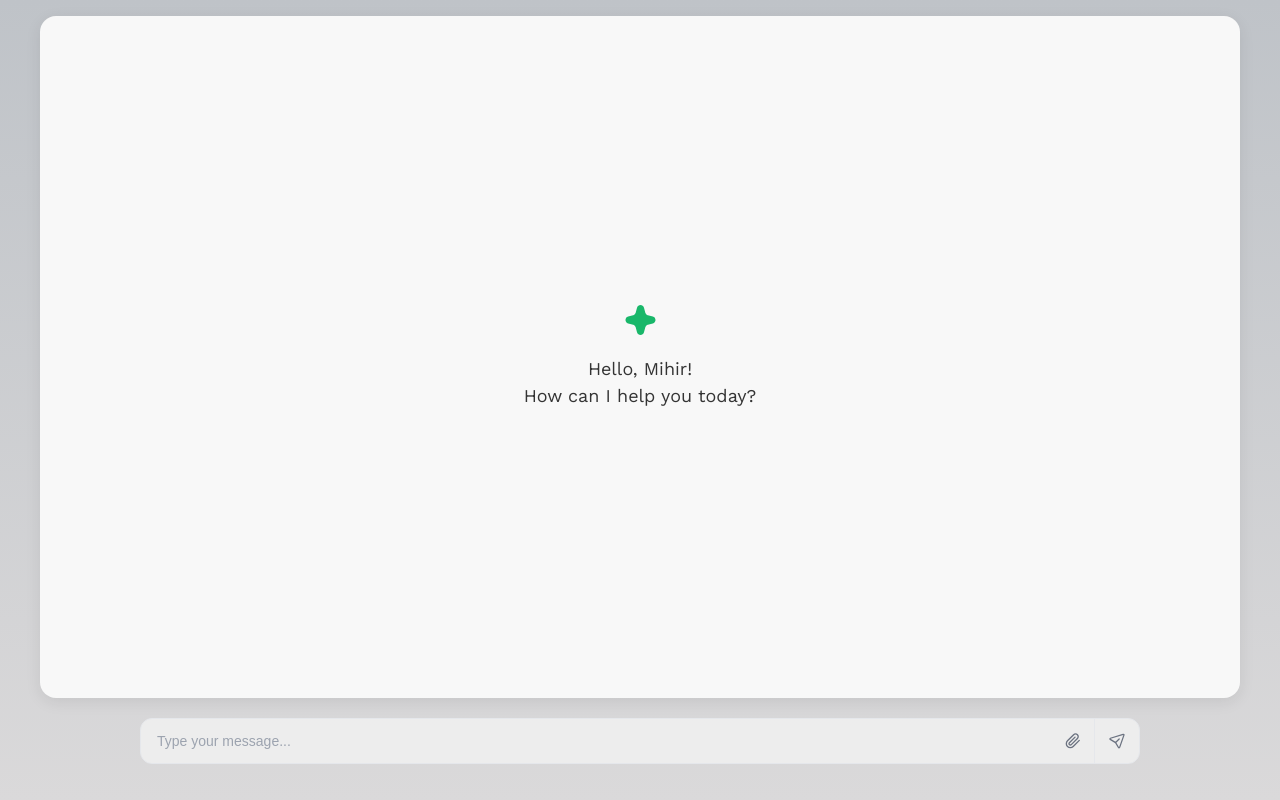
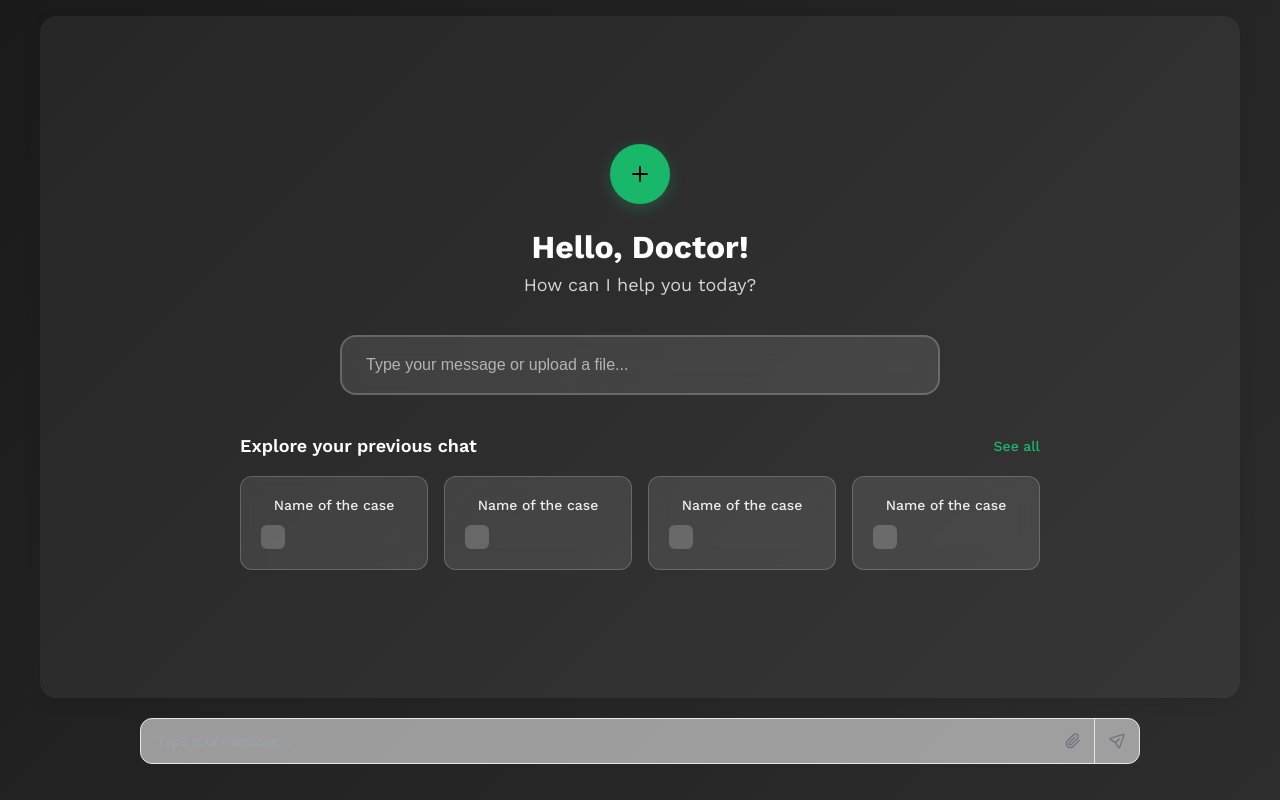
Before and after one commit to iamvikasraj/BDT, a plain HTML site: page index.html in a window 1280 px wide. Drawn offline with nearby package versions, Linux system fonts and the light colour scheme.

Commit message:
Implement new welcome state design with dark theme
- Added green plus icon in circular background
- Updated welcome text to 'Hello, Doctor!' with subtitle
- Created glassmorphism input field with backdrop blur
- Added 'Explore your previous chat' section with case cards
- Implemented dark gradient background theme
- Added interactive functionality for welcome input and chat cards
- Styled previous chat cards with hover effects
- Updated color scheme to match modern dark design

```diff
--- a/index.html
+++ b/index.html
@@ -16,8 +16,8 @@
             --color-primary-dark: #16A085;
 
             /* Background Colors */
-            --bg-main: linear-gradient(180deg, #BFC3C8 0%, #DAD9DA 100%);
-            --bg-container: #F8F8F8;
+            --bg-main: linear-gradient(135deg, #1a1a1a 0%, #2d2d2d 100%);
+            --bg-container: rgba(255, 255, 255, 0.05);
             --bg-left-top: rgba(245, 245, 245, 0.9);
             --bg-left-bottom: rgba(255, 255, 255, 0.9);
             --bg-input: rgba(255, 255, 255, 0.95);
@@ -108,16 +108,134 @@
             left: 0;
             right: 0;
             bottom: 0;
-        }
-
-        .welcome-section svg {
+            padding: 40px 20px;
+        }
+
+        .welcome-icon {
+            width: 60px;
+            height: 60px;
+            background: var(--color-primary);
+            border-radius: 50%;
+            display: flex;
+            align-items: center;
+            justify-content: center;
+            margin-bottom: 24px;
+            box-shadow: 0 4px 16px rgba(25, 183, 106, 0.3);
+        }
+
+        .welcome-icon svg {
+            width: 24px;
+            height: 24px;
+            fill: white;
+        }
+
+        .welcome-title {
+            font-size: 32px;
+            font-weight: 700;
+            color: white;
+            margin-bottom: 8px;
+        }
+
+        .welcome-subtitle {
+            font-size: 18px;
+            color: rgba(255, 255, 255, 0.8);
+            margin-bottom: 40px;
+            font-weight: 400;
+        }
+
+        .welcome-input {
+            width: 100%;
+            max-width: 600px;
+            height: 60px;
+            background: rgba(255, 255, 255, 0.1);
+            border: 2px solid rgba(255, 255, 255, 0.2);
+            border-radius: 16px;
+            padding: 0 24px;
+            font-size: 16px;
+            color: white;
+            backdrop-filter: blur(10px);
+            transition: all 0.3s ease;
+            margin-bottom: 40px;
+        }
+
+        .welcome-input::placeholder {
+            color: rgba(255, 255, 255, 0.6);
+        }
+
+        .welcome-input:focus {
+            outline: none;
+            border-color: var(--color-primary);
+            background: rgba(255, 255, 255, 0.15);
+        }
+
+        .previous-chat-section {
+            width: 100%;
+            max-width: 800px;
+        }
+
+        .previous-chat-header {
+            display: flex;
+            justify-content: space-between;
+            align-items: center;
             margin-bottom: 20px;
         }
 
-        .welcome-section p {
+        .previous-chat-title {
             font-size: 18px;
-            color: var(--text-secondary);
-            line-height: 1.5;
+            font-weight: 600;
+            color: white;
+        }
+
+        .see-all-link {
+            font-size: 14px;
+            color: var(--color-primary);
+            text-decoration: none;
+            font-weight: 500;
+            transition: color 0.3s ease;
+        }
+
+        .see-all-link:hover {
+            color: #16A085;
+        }
+
+        .previous-chat-cards {
+            display: grid;
+            grid-template-columns: repeat(auto-fit, minmax(180px, 1fr));
+            gap: 16px;
+        }
+
+        .chat-card {
+            background: rgba(255, 255, 255, 0.1);
+            border: 1px solid rgba(255, 255, 255, 0.2);
+            border-radius: 12px;
+            padding: 20px;
+            backdrop-filter: blur(10px);
+            transition: all 0.3s ease;
+            cursor: pointer;
+            position: relative;
+        }
+
+        .chat-card:hover {
+            background: rgba(255, 255, 255, 0.15);
+            transform: translateY(-2px);
+            box-shadow: 0 8px 25px rgba(0, 0, 0, 0.2);
+        }
+
+        .chat-card-title {
+            font-size: 14px;
+            font-weight: 500;
+            color: rgba(255, 255, 255, 0.9);
+            margin-bottom: 12px;
+        }
+
+        .chat-card-icon {
+            width: 24px;
+            height: 24px;
+            background: rgba(255, 255, 255, 0.2);
+            border-radius: 6px;
+            display: flex;
+            align-items: center;
+            justify-content: center;
         }
 
         .chat-conversation {
@@ -1483,11 +1601,38 @@
             <div class="right-top-container">
                 <div class="chat-container">
                     <div class="welcome-section" id="welcomeSection">
-                        <svg width="31" height="30" viewBox="0 0 31 30" fill="none" xmlns="http://www.w3.org/2000/svg">
-                            <path d="M12.0129 2.67236C12.9723 -0.890788 18.0277 -0.890787 18.9871 2.67236L20.3219 7.62994C20.6565 8.87273 21.6273 9.8435 22.8701 10.1781L27.8276 11.5129C31.3908 12.4723 31.3908 17.5277 27.8276 18.4871L22.8701 19.8219C21.6273 20.1565 20.6565 21.1273 20.3219 22.3701L18.9871 27.3276C18.0277 30.8908 12.9723 30.8908 12.0129 27.3276L10.6781 22.3701C10.3435 21.1273 9.37273 20.1565 8.12994 19.8219L3.17236 18.4871C-0.390788 17.5277 -0.390787 12.4723 3.17236 11.5129L8.12994 10.1781C9.37273 9.8435 10.3435 8.87273 10.6781 7.62994L12.0129 2.67236Z" fill="#19B76A"/>
-                        </svg>
-                        <p>Hello, Mihir!<br>
-                        How can I help you today?</p>
+                        <div class="welcome-icon">
+                            <svg width="24" height="24" viewBox="0 0 24 24" fill="none" xmlns="http://www.w3.org/2000/svg">
+                                <path d="M12 5V19M5 12H19" stroke="currentColor" stroke-width="2" stroke-linecap="round" stroke-linejoin="round"/>
+                            </svg>
+                        </div>
+                        <h1 class="welcome-title">Hello, Doctor!</h1>
+                        <p class="welcome-subtitle">How can I help you today?</p>
+                        <input type="text" class="welcome-input" placeholder="Type your message or upload a file...">
+                        <div class="previous-chat-section">
+                            <div class="previous-chat-header">
+                                <h3 class="previous-chat-title">Explore your previous chat</h3>
+                                <a href="#" class="see-all-link">See all</a>
+                            </div>
+                            <div class="previous-chat-cards">
+                                <div class="chat-card">
+                                    <div class="chat-card-title">Name of the case</div>
+                                    <div class="chat-card-icon"></div>
+                                </div>
+                                <div class="chat-card">
+                                    <div class="chat-card-title">Name of the case</div>
+                                    <div class="chat-card-icon"></div>
+                                </div>
+                                <div class="chat-card">
+                                    <div class="chat-card-title">Name of the case</div>
+                                    <div class="chat-card-icon"></div>
+                                </div>
+                                <div class="chat-card">
+                                    <div class="chat-card-title">Name of the case</div>
+                                    <div class="chat-card-icon"></div>
+                                </div>
+                            </div>
+                        </div>
                     </div>
                     <div class="chat-conversation" id="chatConversation">
                         <!-- Messages will be added here dynamically -->
@@ -1541,6 +1686,7 @@
             // Chat history removed for single layout
             const welcomeSection = document.getElementById('welcomeSection');
             const chatConversation = document.getElementById('chatConversation');
+            const welcomeInput = document.querySelector('.welcome-input');
 
             // Send message functionality
             function sendMessage() {
@@ -1640,6 +1786,40 @@
                 if (e.key === 'Enter') {
                     sendMessage();
                 }
+            });
+
+            // Welcome input functionality
+            welcomeInput.addEventListener('keypress', function(e) {
+                if (e.key === 'Enter') {
+                    const message = welcomeInput.value.trim();
+                    if (message) {
+                        // Hide welcome section and show chat conversation
+                        hideWelcomeSection();
+                        showChatConversation();
+
+                        // Add user message to conversation
+                        addMessageToConversation(message, 'user');
+
+                        // Generate AI response
+                        setTimeout(() => {
+                            const aiResponse = generateAIResponse(message);
+                            addMessageToConversation(aiResponse, 'assistant');
+                        }, 1000);
+
+                        // Clear input
+                        welcomeInput.value = '';
+                    }
+                }
+            });
+
+            // Chat card click functionality
+            document.querySelectorAll('.chat-card').forEach(card => {
+                card.addEventListener('click', function() {
+                    // For now, just show a placeholder message
+                    hideWelcomeSection();
+                    showChatConversation();
+                    addMessageToConversation('Loading previous case...', 'assistant');
+                });
             });
 
 
```
